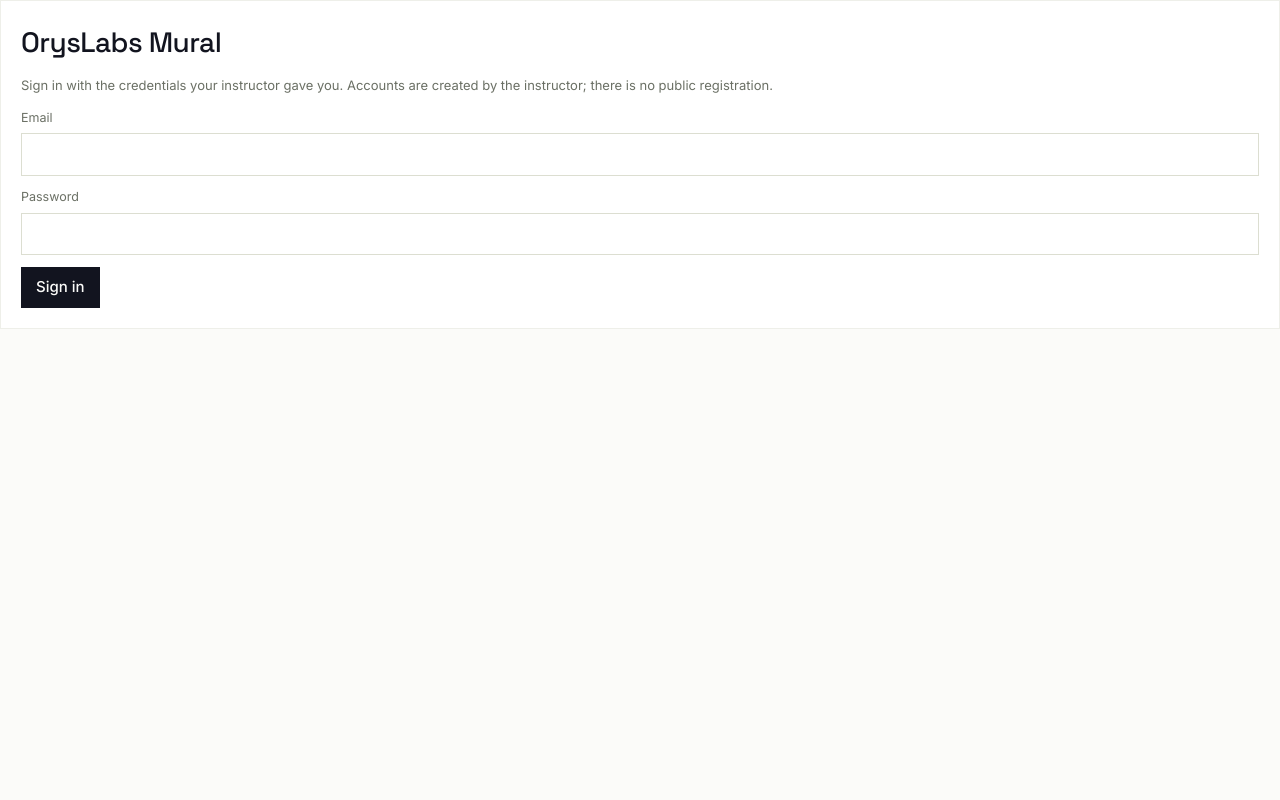
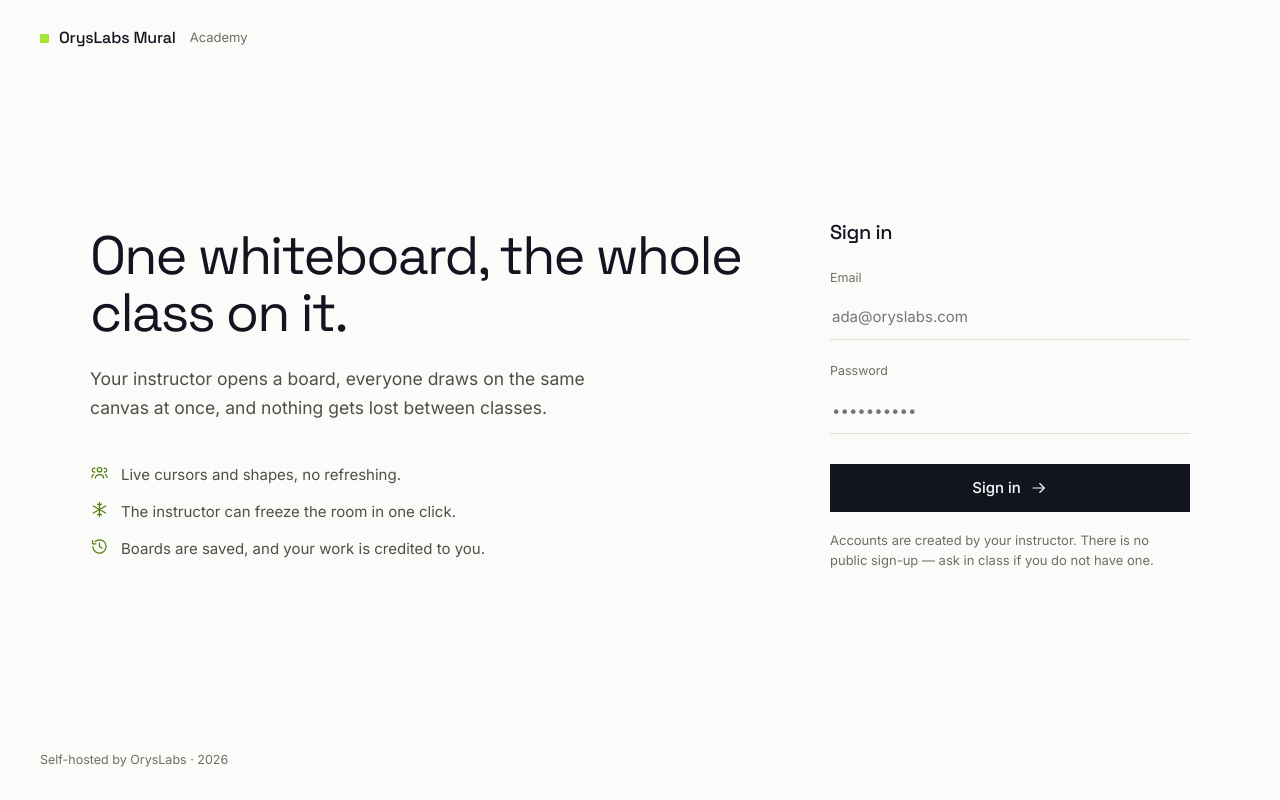
Before and after one commit to adminoryslabs/OrysLabsMural, a Next.js app: page /login in a window 1280 px wide. Built offline with nearby package versions, Linux system fonts and the light colour scheme; no server answers.

Commit message:
feat(login): rebuild the sign-in page as a landing that explains the product

```diff
--- a/app/globals.css
+++ b/app/globals.css
@@ -441,7 +441,7 @@
   margin-bottom: 7px;
 }
 
-.landing-form input {
+form.landing-form input {
   width: 100%;
   height: 46px;
   padding: 0 0 0 2px;
@@ -454,13 +454,13 @@
   margin-bottom: 22px;
 }
 
-.landing-form input:focus {
+form.landing-form input:focus {
   /* A visible focus indicator on top of the browser's own outline: the
      underline is the field's affordance, so it has to move too. */
   border-bottom-color: var(--ink);
 }
 
-.landing-form input[type="password"] {
+form.landing-form input[type="password"] {
   margin-bottom: 30px;
 }
 
--- a/app/login/login-form.tsx
+++ b/app/login/login-form.tsx
@@ -2,13 +2,15 @@
 
 import { useActionState } from "react";
 import { useFormStatus } from "react-dom";
+import { ArrowForwardIcon } from "@/components/icons";
 import { loginAction, type LoginFormState } from "./actions";
 
 function SubmitButton() {
   const { pending } = useFormStatus();
   return (
-    <button className="primary" type="submit" disabled={pending}>
-      {pending ? "Signing in..." : "Sign in"}
+    <button className="btn-solid" type="submit" disabled={pending}>
+      {pending ? "Signing in…" : "Sign in"}
+      {pending ? null : <ArrowForwardIcon size={18} />}
     </button>
   );
 }
@@ -20,15 +22,16 @@
   );
 
   return (
-    <form action={formAction}>
+    <form className="landing-form" action={formAction}>
+      <h2>Sign in</h2>
       {next ? <input type="hidden" name="next" value={next} /> : null}
-      {state.error ? <p className="error">{state.error}</p> : null}
 
       <label htmlFor="email">Email</label>
       <input
         id="email"
         name="email"
         type="email"
+        placeholder="ada@oryslabs.com"
         autoComplete="username"
         required
       />
@@ -38,11 +41,24 @@
         id="password"
         name="password"
         type="password"
+        placeholder="••••••••••"
         autoComplete="current-password"
         required
       />
 
+      {/* The failure belongs next to the control that produced it. */}
+      {state.error ? (
+        <p className="error" role="alert">
+          {state.error}
+        </p>
+      ) : null}
+
       <SubmitButton />
+
+      <p className="landing-footnote">
+        Accounts are created by your instructor. There is no public sign-up —
+        ask in class if you do not have one.
+      </p>
     </form>
   );
 }
--- a/app/login/page.tsx
+++ b/app/login/page.tsx
@@ -1,4 +1,9 @@
 import { redirect } from "next/navigation";
+import {
+  AcUnitIcon,
+  GroupsIcon,
+  HistoryIcon,
+} from "@/components/icons";
 import { getCurrentUser } from "@/lib/auth/current-user";
 import { LoginForm } from "./login-form";
 
@@ -17,15 +22,41 @@
   const { next } = await searchParams;
 
   return (
-    <main className="container-narrow">
-      <div className="card">
-        <h1>OrysLabs Mural</h1>
-        <p className="muted">
-          Sign in with the credentials your instructor gave you. Accounts are
-          created by the instructor; there is no public registration.
-        </p>
+    <div className="landing">
+      <header className="landing-header">
+        <span className="brand-mark" aria-hidden="true" />
+        <span className="wordmark">OrysLabs Mural</span>
+        <span className="landing-header-suffix">Academy</span>
+      </header>
+
+      <main className="landing-body">
+        <div className="landing-pitch">
+          <h1>One whiteboard, the whole class on it.</h1>
+          <p className="landing-lede">
+            Your instructor opens a board, everyone draws on the same canvas at
+            once, and nothing gets lost between classes.
+          </p>
+
+          <div className="landing-features">
+            <p className="landing-feature">
+              <GroupsIcon size={19} />
+              Live cursors and shapes, no refreshing.
+            </p>
+            <p className="landing-feature">
+              <AcUnitIcon size={19} />
+              The instructor can freeze the room in one click.
+            </p>
+            <p className="landing-feature">
+              <HistoryIcon size={19} />
+              Boards are saved, and your work is credited to you.
+            </p>
+          </div>
+        </div>
+
         <LoginForm next={next} />
-      </div>
-    </main>
+      </main>
+
+      <footer className="landing-footer">Self-hosted by OrysLabs · 2026</footer>
+    </div>
   );
 }
```
